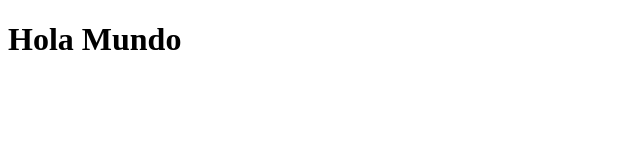
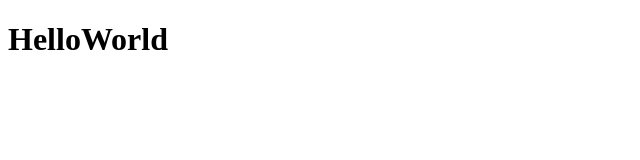
Before and after one commit to alecorodri/counter_app, a React (Vite) app: page / in a window 1280 px wide. Shown: the top 160 px of the page, without its empty margins (0-640 px from the left). Built offline with nearby package versions, Linux system fonts and the light colour scheme.

Commit message:
first component

```diff
--- /dev/null
+++ b/src/HelloWorld.jsx
@@ -0,0 +1,13 @@
+// function App() {
+//     //document.createElemente
+//     return <h1>Hola Mundo</h1>
+// }
+
+//export default App
+import React from 'react'
+
+export const HelloWorld = () => {
+return (
+    <h1>HelloWorld</h1>
+)
+}
--- a/src/main.jsx
+++ b/src/main.jsx
@@ -1,14 +1,12 @@
 import React from 'react'
 import ReactDOM from 'react-dom/client'
 
-function App() {
-    //document.createElemente
-    return <h1>Hola Mundo</h1>
-}
+import  { HelloWorld }  from "./HelloWorld";
+
 
 
 ReactDOM.createRoot(document.getElementById('root')).render(
     <React.StrictMode>
-        <App/>
+        <HelloWorld/>
     </React.StrictMode>
 )
```
